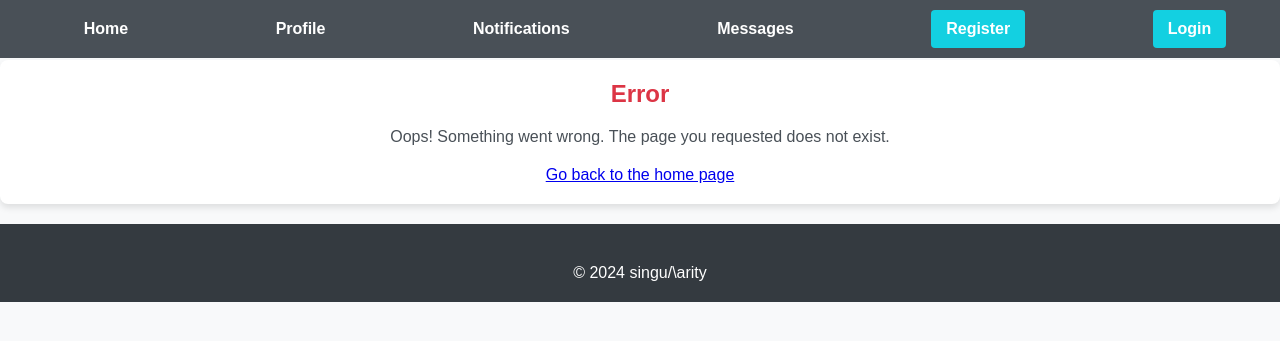
After one commit to komron01/Singu1arity, a Flask app: template templates/error.html in a window 1280 px wide. The commit adds this page. Shown: the top 341 px of the page. Run offline with Flask 2, Linux system fonts and the light colour scheme; the template is opened without the code that fills it, so the values that code supplies are empty; some libraries are stand-ins or nearby versions.

Commit message:
v4.0
trying on AWS

```diff
--- a/static/style.css
+++ b/static/style.css
@@ -128,3 +128,17 @@ footer {
 .dashboard-container a:hover {
     background-color: #283da7;
 }
+body.error {
+    background-color: #f8f9fa;
+    color: #495057;
+    text-align: center;
+
+}
+
+.error h1 {
+    color: #dc3545;
+}
+
+.error p {
+    margin-top: 20px;
+}
--- /dev/null
+++ b/templates/error.html
@@ -0,0 +1,33 @@
+<!-- error.html -->
+
+<!DOCTYPE html>
+<html lang="en">
+
+<head>
+    <meta charset="UTF-8">
+    <meta name="viewport" content="width=device-width, initial-scale=1.0">
+    <title>Error</title>
+    <link rel="stylesheet" href="{{ url_for('static', filename='style.css') }}">
+    <link rel="shortcut icon" href="{{ url_for('static', filename='favicon.ico') }}">
+</head>
+
+<body class="error">
+
+    <!-- Navigation Bar -->
+    {% include 'navbar.html' %}
+
+    <!-- Error Section -->
+    <section class="error">
+        <h1>Error</h1>
+        <p>Oops! Something went wrong. The page you requested does not exist.</p>
+        <p><a href="/">Go back to the home page</a></p>
+    </section>
+
+    <!-- Footer -->
+    <footer>
+        <p>&copy; 2024 singu/\arity</p>
+    </footer>
+
+</body>
+
+</html>
```
Also changed, not shown: requirements.txt (added, +148 -0 lines), 1 other file.
